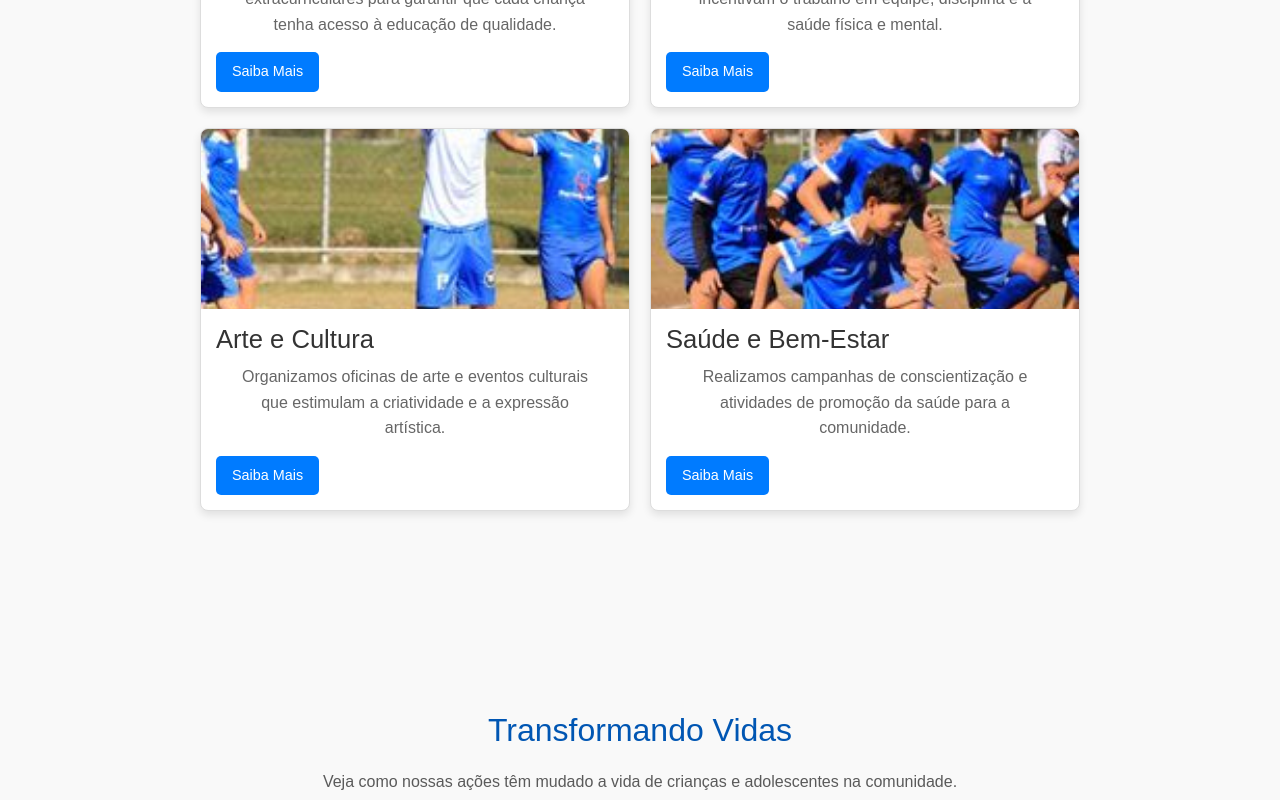
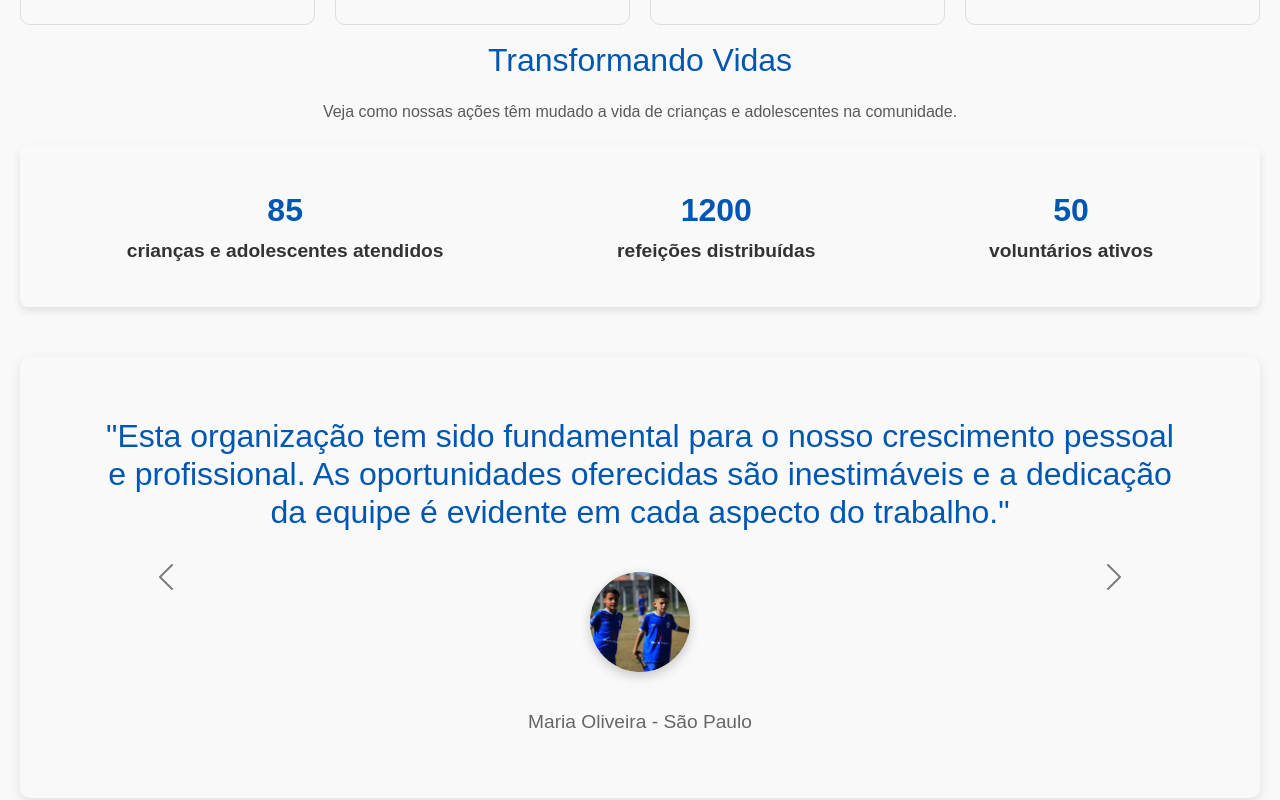
Before and after one commit to SamuelFreitasExe/ProjetoUniao, a React app: page /projetos in a window 1280 px wide. Shown: the part 940-1740 px from the top of the page. Built offline with nearby package versions, Linux system fonts and the light colour scheme.

Commit message:
add mais estruturas a pagina projetos

```diff
--- a/package.json
+++ b/package.json
@@ -41,6 +41,7 @@
     ]
   },
   "devDependencies": {
+    "@babel/plugin-proposal-private-property-in-object": "^7.21.11",
     "web-vitals": "^4.2.2"
   }
 }
--- a/public/styles.css
+++ b/public/styles.css
@@ -1,3 +1,4 @@
+/* Reset básico */
 * {
     margin: 0;
     padding: 0;
@@ -11,12 +12,14 @@ body {
     color: #333;
 }
 
+/* Cabeçalhos */
 h1, h2 {
     color: #0056b3;
     text-align: center;
     margin-bottom: 20px;
 }
 
+/* Links */
 a {
     color: #007BFF;
     text-decoration: none;
@@ -26,105 +29,72 @@ a {
     text-decoration: underline;
 }
 
+/* Seções */
 section {
     margin-bottom: 50px;
 }
 
-p{
+/* Parágrafos */
+p {
     color: #5a5a5a;
     margin-bottom: 20px;
     padding: 0 20px;
     font-size: 1rem;
     text-align: justify;
-    color: #5a5a5a;
-    margin-bottom: 20px;
-    padding: 0 20px;
-    font-size: 1rem;
-    text-align: justify;
-
 }
 
+/* Elemento root */
 #root {
     height: 95vh;
 }
 
-
-/* NAVBAR */
-
+/* Navbar */
 .navbar {
     background-color: #0d6efd;
 }
 
-
-/* HOME */
-
-#home{
+/* Home */
+#home {
     background-color: #0d6efd;
     color: #ffffff;
     padding: 100px 0 70px 0;
 }
 
-#home img{
+#home img {
     width: 100%;
 }
 
-.btn-home{
+.btn-home {
     margin: 8% 3% 5% 0;
 }
-/* HOME */
 
-#home{
+/* Sobre */
+#sobre {
     background-color: #0d6efd;
     color: #ffffff;
     padding: 100px 0 70px 0;
 }
 
-
-#home img{
+#sobre img {
     width: 100%;
 }
 
-.btn-home{
+.btn-sobre {
     margin: 8% 3% 5% 0;
 }
 
-/* SOBRE */
-
-#sobre{
-    background-color: #0d6efd;
-    color: #ffffff;
-    padding: 100px 0 70px 0;
-}
-
-#sobre img{
-    width: 100%;
-}
-
-.btn-sobre{
-    margin: 8% 3% 5% 0;
-}
-
-/* PROJETOS */
-
-
-
-
-
-
-
-
+/* Projetos */
 .icon {
     color: #0d6efd;
     margin-bottom: 15px;
 }
 
-
-/* RELATORIO */
-
-#intro{
+/* Relatório */
+#intro {
     margin-top: 35px;
 }
-#intro h1{
+
+#intro h1 {
     background-color: #ffffff;
     padding: 20px;
     border-radius: 8px;
@@ -132,7 +102,7 @@ p{
     margin-bottom: 30px;
 }
 
-#relatorio{
+#relatorio {
     max-width: 1200px;
     margin: 0 auto;
     padding: 20px;
@@ -161,8 +131,7 @@ p{
     color: #0354ac;
 }
 
-/* RESUMO FINANCEIRO */
-
+/* Resumo Financeiro */
 #resumo-financeiro {
     background-color: #ffffff;
     padding: 20px;
@@ -196,8 +165,7 @@ p{
     background-color: #003d80;
 }
 
-/* GOVERNANCA E PARCERIAS */
-
+/* Governança e Parcerias */
 #governanca, #parcerias {
     background-color: #ffffff;
     padding: 20px;
@@ -218,19 +186,17 @@ p{
     text-align: center;
 }
 
-/* CONTATO */
-
-#contato .titulo{
+/* Contato */
+#contato .titulo {
     margin-top: 5%;
 }
 
-#contato{
+#contato {
     padding: 5% 15% 8%;
     color: #323338;
 }
 
 /* FAQ */
-
 #faqs {
     max-width: 1200px;
     margin: 50px auto;
@@ -268,14 +234,14 @@ p{
     border: 1px solid #ddd;
 }
 
-/* FOOTER */
-
+/* Footer */
 #footer {
     padding: 3% 15%;
     text-align: center;
     background-color: #f3f3f3;
 }
 
+/* Responsividade */
 @media screen and (max-width: 768px) {
     #intro, #resumo-financeiro, #governanca, #parcerias {
         padding: 15px;
@@ -298,5 +264,4 @@ p{
         padding: 8px 16px;
         font-size: 1rem;
     }
-
 }
--- /dev/null
+++ b/src/site/Components/Projetos/Testemunho.jsx
@@ -0,0 +1,38 @@
+import React from 'react';
+import img1 from './imgProjetos/img1.jpg';
+import img2 from './imgProjetos/img2.jpg';
+
+function Testemunho() {
+    return (
+        <section id="testemunho">
+            <div className="container">
+                <div id="carouselExampleInterval" className="carousel carousel-dark slide" data-bs-ride="carousel">
+                    <div className="carousel-inner">
+                        <div className="carousel-item active" data-bs-interval="5000">
+                            <h2>"Esta organização tem sido fundamental para o nosso crescimento pessoal e profissional. As oportunidades oferecidas são inestimáveis e a dedicação da equipe é evidente em cada aspecto do trabalho."</h2>
+                            <img src={img1} alt="Depoente 1" />
+                            <em>Maria Oliveira - São Paulo</em>
+                        </div>
+
+                        <div className="carousel-item" data-bs-interval="5000">
+                            <h2>"Participar das atividades aqui tem sido uma experiência transformadora. A abordagem personalizada e o suporte contínuo nos ajudaram a alcançar nossos objetivos de maneira eficaz."</h2>
+                            <img src={img2} alt="Depoente 2"/>
+                            <em>Pedro Santos - Rio de Janeiro</em>
+                        </div>
+
+                        <button className="carousel-control-prev" type="button" data-bs-target="#carouselExampleInterval" data-bs-slide="prev">
+                            <span className="carousel-control-prev-icon" aria-hidden="true"></span>
+                            <span className="visually-hidden">Previous</span>
+                        </button>
+                        <button className="carousel-control-next" type="button" data-bs-target="#carouselExampleInterval" data-bs-slide="next">
+                            <span className="carousel-control-next-icon" aria-hidden="true"></span>
+                            <span className="visually-hidden">Next</span>
+                        </button>
+                    </div>
+                </div>
+            </div>
+        </section>
+    );
+}
+
+export default Testemunho;
--- /dev/null
+++ b/src/site/Components/Projetos/hooks/useIntersectionObserver.js
@@ -0,0 +1,29 @@
+// src/site/Components/hooks/useIntersectionObserver.js
+
+import { useState, useEffect, useRef } from 'react';
+
+function useIntersectionObserver(options) {
+    const [isIntersecting, setIsIntersecting] = useState(false);
+    const ref = useRef(null);
+
+    useEffect(() => {
+        const observer = new IntersectionObserver(
+            ([entry]) => setIsIntersecting(entry.isIntersecting),
+            options
+        );
+
+        if (ref.current) {
+            observer.observe(ref.current);
+        }
+
+        return () => {
+            if (ref.current) {
+                observer.unobserve(ref.current);
+            }
+        };
+    }, [options]);
+
+    return [ref, isIntersecting];
+}
+
+export default useIntersectionObserver;
--- a/src/site/Components/Projetos/projeto.css
+++ b/src/site/Components/Projetos/projeto.css
@@ -1,111 +1,178 @@
-.projetos-list-container {
-    padding: 200px;
-    /* Adiciona preenchimento ao redor da lista */
-    margin-top: -200px;
+.projetos-section {
+    padding: 20px;
+}
+
+.header h2 {
+    font-size: 2em;
+    margin-bottom: 10px;
+}
+
+.intro p {
+    margin-bottom: 20px;
 }
 
 .projetos-list {
     display: flex;
     flex-wrap: wrap;
-    justify-content: space-between;
     gap: 20px;
-    /* Diminui o espaçamento entre os itens da lista */
-    list-style: none;
-    /* Remove os marcadores padrão da lista */
-    padding: 0;
-    /* Remove o preenchimento padrão da lista */
-    margin: 0;
-    /* Remove a margem padrão da lista */
 }
 
 .projeto-item {
-    background: #fff;
+    flex: 1;
+    min-width: 250px;
     border: 1px solid #ddd;
-    border-radius: 8px;
+    border-radius: 10px;
     overflow: hidden;
-    width: calc(50% - 10px);
-    /* Diminui a largura dos itens da lista */
-    box-shadow: 0 4px 8px rgba(0, 0, 0, 0.1);
-    transition: transform 0.2s;
+    transition: transform 0.3s ease, box-shadow 0.3s ease;
+}
+
+.projeto-item:hover {
+    transform: scale(1.05);
+    box-shadow: 0 4px 12px rgba(0, 0, 0, 0.2);
 }
 
 .projeto-img {
     width: 100%;
-    height: 180px;
-    /* Diminui a altura da imagem */
+    height: 200px;
     object-fit: cover;
+    border-radius: 10px; /* Curvatura das bordas para um visual mais moderno */
+    box-shadow: 0 4px 8px rgba(0, 0, 0, 0.2); /* Sombra suave para profundidade */
+    transition: transform 0.3s ease, box-shadow 0.3s ease; /* Transições para efeitos de hover */
+}
 
+.projeto-item:hover .projeto-img {
+    transform: scale(1.05); /* Efeito de zoom suave ao passar o mouse */
+    box-shadow: 0 6px 12px rgba(0, 0, 0, 0.3); /* Intensifica a sombra no hover */
+}
+
+
+.projeto-item:hover .projeto-img {
+    opacity: 0.8;
 }
 
 .projeto-content {
     padding: 15px;
-    /* Reduz o preenchimento interno */
-}
-
-.projeto-content h3 {
-    font-size: 1.6em;
-    /* Diminui o tamanho do título */
-    color: #333;
-    margin-bottom: 10px;
-}
-
-.projeto-content p {
-    font-size: 1em;
-    /* Diminui o tamanho da descrição */
-    color: #666;
-    margin-bottom: 15px;
 }
 
 .projeto-btn {
-    padding: 8px 16px;
-    /* Reduz o preenchimento do botão */
-    background-color: #007BFF;
-    color: #fff;
+    background-color: #007bff;
+    color: white;
+    padding: 10px;
     border: none;
     border-radius: 5px;
     cursor: pointer;
-    font-size: 0.9em;
-    /* Diminui o tamanho da fonte do botão */
-    transition: background-color 0.3s;
+    transition: background-color 0.3s ease;
 }
 
 .projeto-btn:hover {
     background-color: #0056b3;
 }
 
-.projetos-section {
-    padding: 30px 0;
-    background-color: #f9f9f9;
-}
 
 .header {
     max-width: 1500px;
-    margin: 0 auto;
-    padding: 200px;
+    margin: 100px;
+    padding: 100px; /* Ajuste a quantidade de padding para um melhor espaçamento */
     background: linear-gradient(rgba(255, 255, 255, 0.5), rgba(255, 255, 255, 0.5)), url('./imgProjetos/img4.jpg');
-    background-size: cover; /* Ajusta a imagem para cobrir o elemento */
-    background-position: center; /* Centraliza a imagem */
-    background-repeat: no-repeat; /* Evita a repetição da imagem */
+    background-size: cover;
+    background-position: center;
+    background-repeat: no-repeat;
     border-radius: 8px;
-    box-shadow: 0px 0px 10px rgba(0, 0, 0, 0.1);
+    box-shadow: 0 0 10px rgba(0, 0, 0, 0.1);
     margin-bottom: 30px;
-    margin-top: 100px; /* Ajuste este valor conforme necessário */
-    position: relative; /* Necessário se você usar ::before para sobreposição */
-  }
-
-
-
-
+}
 
 p {
-
     color: #5a5a5a;
     margin-bottom: 20px;
     padding: 0 20px;
     font-size: 1rem;
     text-align: center;
+}
 
+ul {
+    padding: 0; /* Remove o padding padrão */
 }
-.li{
+
+li {
+    text-align: center;
+    list-style-type: none; /* Remove os marcadores da lista */
+    padding: 10px 0; /* Adiciona algum padding para espaçamento */
+}
+
+
+/* Seção de Testemunhos */
+#testemunho {
+    background-color: #f9f9f9; /* Ajustado para combinar com o fundo geral */
+    color: #323338;
+    padding: 40px 20px;
+    text-align: center;
+    border-radius: 10px;
+    box-shadow: 0 4px 12px rgba(0, 0, 0, 0.1); /* Adicionando sombra para destaque */
+    margin-top: 50px;
+}
+
+#testemunho h2 {
+    font-size: 2em;
+    margin-bottom: 20px;
+    color: #0056b3; /* Consistente com o estilo geral da página */
+}
+
+#testemunho em {
+    display: block;
+    margin-top: 15px;
+    font-size: 1.2rem; /* Aumentado para melhor legibilidade */
+    font-style: normal;
+    color: #666;
+}
+
+#testemunho img {
+    border-radius: 50%;
+    width: 100px; /* Ajustado para manter consistência */
+    margin: 20px auto;
+    box-shadow: 0 4px 12px rgba(0, 0, 0, 0.2); /* Sombra para destacar a imagem */
+}
+
+.carousel-item {
+    padding: 20px;
+}
+
+/* Adicione isso ao seu arquivo CSS */
+
+.stats-list {
+    display: flex;
+    justify-content: space-around;
+    align-items: center;
+    flex-wrap: wrap;
+    padding: 20px;
+    list-style: none; /* Remove os marcadores da lista */
+    background-color: #f9f9f9; /* Fundo suave para destacar a lista */
+    border-radius: 8px;
+    box-shadow: 0 4px 8px rgba(0, 0, 0, 0.1); /* Adiciona sombra para um efeito de elevação */
+}
+
+.stats-list li {
+    font-size: 1.2rem;
+    font-weight: 600;
+    color: #333;
+    margin: 10px;
     text-align: center;
 }
+
+.stats-list li span {
+    display: block;
+    font-size: 2rem;
+    color: #0056b3; /* Cor destacada para os números */
+    font-weight: bold;
+}
+
+@media screen and (max-width: 768px) {
+    .stats-list {
+        flex-direction: column;
+        align-items: flex-start;
+    }
+
+    .stats-list li {
+        margin: 10px 0;
+    }
+}
--- a/src/site/Components/Projetos/projetos.jsx
+++ b/src/site/Components/Projetos/projetos.jsx
@@ -1,42 +1,52 @@
-import React from 'react';
-import { useNavigate } from 'react-router-dom'; // Importa useNavigate para navegação
-import './projeto.css'; // Certifique-se de que o caminho para o CSS está correto
-
+import React, { useState, useEffect } from 'react';
+import { useNavigate } from 'react-router-dom';
+import './projeto.css';
 import img1 from './imgProjetos/img1.jpg';
 import img2 from './imgProjetos/img2.jpg';
 import img3 from './imgProjetos/img3.jpg';
 import img4 from './imgProjetos/img4.jpg';
+import useIntersectionObserver from './hooks/useIntersectionObserver'; // Importe o hook
+import Testemunho from './Testemunho';
 
+function AnimatedNumber({ end, start }) {
+  const [count, setCount] = useState(start);
 
+  useEffect(() => {
+    let startValue = start;
+    const duration = 2000;
+    const increment = (end - startValue) / (duration / 100);
+
+    const interval = setInterval(() => {
+      startValue += increment;
+      if (startValue >= end) {
+        clearInterval(interval);
+        setCount(end);
+      } else {
+        setCount(Math.ceil(startValue));
+      }
+    }, 100);
+
+    return () => clearInterval(interval);
+  }, [end, start]);
+
+  return <span>{count}</span>;
+}
 
 function Projetos() {
-  const navigate = useNavigate(); // Cria uma instância de navigate
+  const navigate = useNavigate();
+  const [ref, isVisible] = useIntersectionObserver({
+    threshold: 0.5 // Ajuste conforme necessário
+  });
 
   const projetos = [
-    {
-      imgSrc: img1,
-      title: 'Educação para Todos',
-      description: 'Oferecemos aulas de reforço escolar e atividades extracurriculares para garantir que cada criança tenha acesso à educação de qualidade.',
-    },
-    {
-      imgSrc: img2,
-      title: 'Esporte e Cidadania',
-      description: 'Promovemos atividades esportivas que incentivam o trabalho em equipe, disciplina e a saúde física e mental.',
-    },
-    {
-      imgSrc: img3,
-      title: 'Arte e Cultura',
-      description: 'Organizamos oficinas de arte e eventos culturais que estimulam a criatividade e a expressão artística.',
-    },
-    {
-      imgSrc: img4,
-      title: 'Saúde e Bem-Estar',
-      description: 'Realizamos campanhas de conscientização e atividades de promoção da saúde para a comunidade.',
-    },
+    { imgSrc: img1, title: 'Educação para Todos', description: 'Oferecemos aulas de reforço escolar e atividades extracurriculares para garantir que cada criança tenha acesso à educação de qualidade.' },
+    { imgSrc: img2, title: 'Esporte e Cidadania', description: 'Promovemos atividades esportivas que incentivam o trabalho em equipe, disciplina e a saúde física e mental.' },
+    { imgSrc: img3, title: 'Arte e Cultura', description: 'Organizamos oficinas de arte e eventos culturais que estimulam a criatividade e a expressão artística.' },
+    { imgSrc: img4, title: 'Saúde e Bem-Estar', description: 'Realizamos campanhas de conscientização e atividades de promoção da saúde para a comunidade.' },
   ];
 
   const navegarParaPaginaFutebol = () => {
-    navigate('/pagina-futebol'); // Navega para a página desejada
+    navigate('/pagina-futebol');
   };
 
   return (
@@ -63,16 +73,13 @@ function Projetos() {
       </div>
 
       <h2>Transformando Vidas</h2>
-        <p>Veja como nossas ações têm mudado a vida de crianças e adolescentes na comunidade.</p>
-        <ul>
-            <li>85 crianças e adolescentes atendidos</li>
-            <li>1200 refeições distribuídas</li>
-            <li>50 voluntários ativos</li>
-        </ul>
-        <div class="depoimento">
-            <h3>Maria Silva</h3>
-            <p>"Graças ao apoio da organização, meu filho tem se destacado na escola e se tornado mais confiante."</p>
-        </div>
+      <p>Veja como nossas ações têm mudado a vida de crianças e adolescentes na comunidade.</p>
+      <ul className="stats-list" ref={ref}>
+        <li><span>{isVisible ? <AnimatedNumber end={85} start={0} /> : '85'}</span> crianças e adolescentes atendidos</li>
+        <li><span>{isVisible ? <AnimatedNumber end={1200} start={0} /> : '1200'}</span> refeições distribuídas</li>
+        <li><span>{isVisible ? <AnimatedNumber end={50} start={0} /> : '50'}</span> voluntários ativos</li>
+      </ul>
+      <Testemunho />
     </section>
   );
 }
```
Also changed, not shown: 2 other files. Lines whose indentation alone changed are shown as unchanged.
